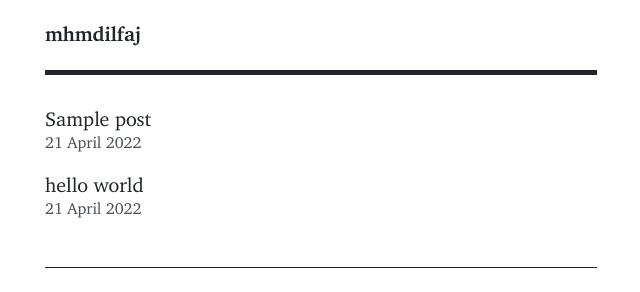
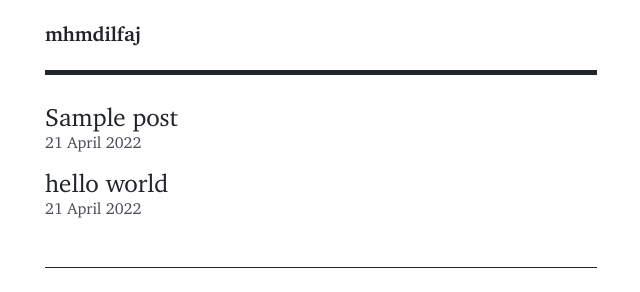
Before and after one commit to mhmdilfaj/mhmdilfaj.github.io, a Jekyll site: the page built from index.html, in a window 1280 px wide. Shown: the top 292 px of the page, without its empty margins (319-959 px from the left). Built offline with Jekyll 4.4.1, drawn with Linux system fonts in a browser that asks for light colours.

Commit message:
Update index.html

```diff
--- a/index.html
+++ b/index.html
@@ -6,7 +6,7 @@ title: homepage
 <div class="container">
   {% for post in site.posts %}
   <article class="mb-1">
-    <a href="{{ post.url }}" alt="" class="text-decoration-none text-dark lh-1">{{ post.title }}</a>
+    <a href="{{ post.url }}" alt="" class="text-decoration-none fs-3 text-dark lh-1">{{ post.title }}</a>
     <time datetime="{{ post.date | date_to_xmlschema }}"><small class="d-block text-secondary lh-1">{{ post.date | date_to_long_string }}</small></time>
   </article>
   {% endfor %}
```
